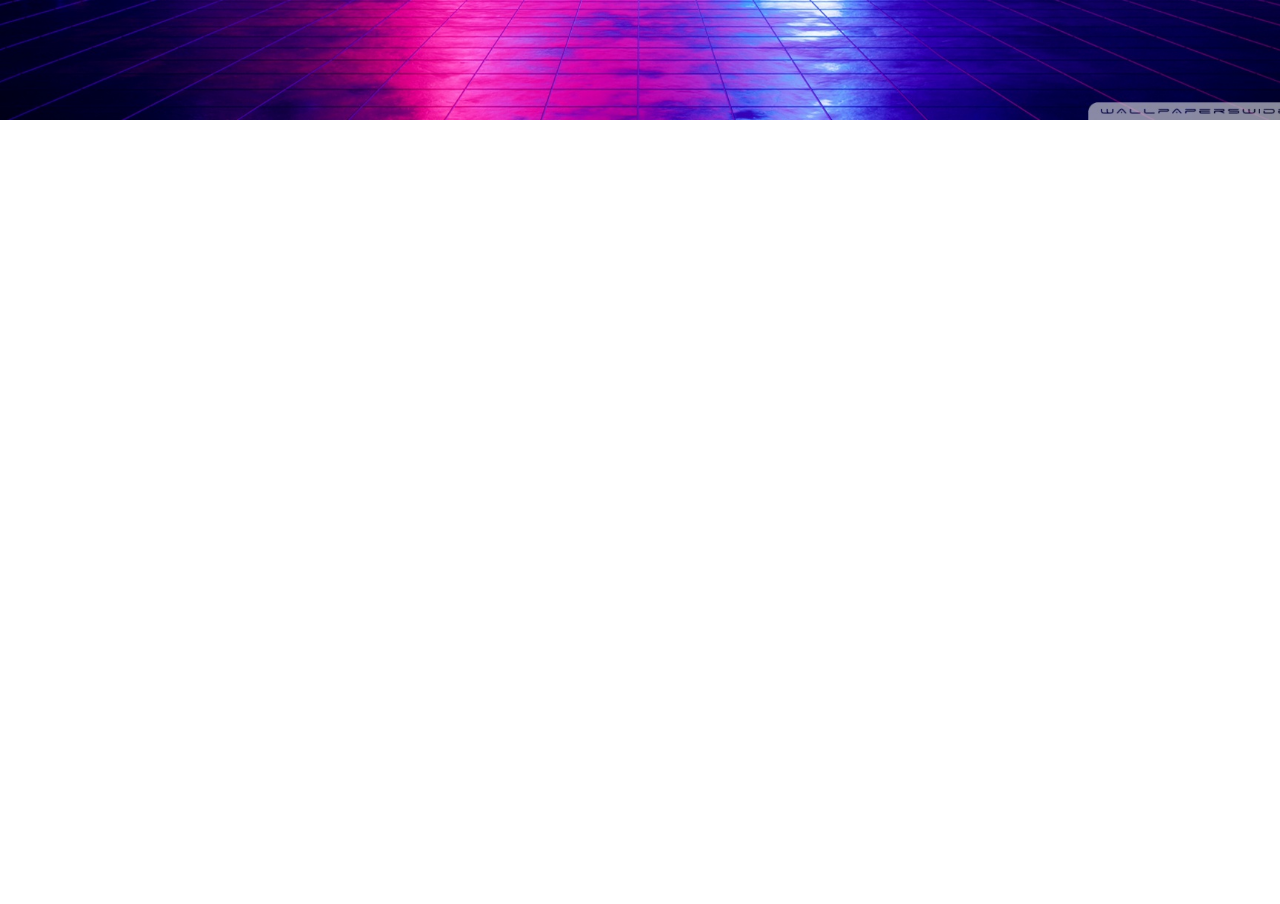
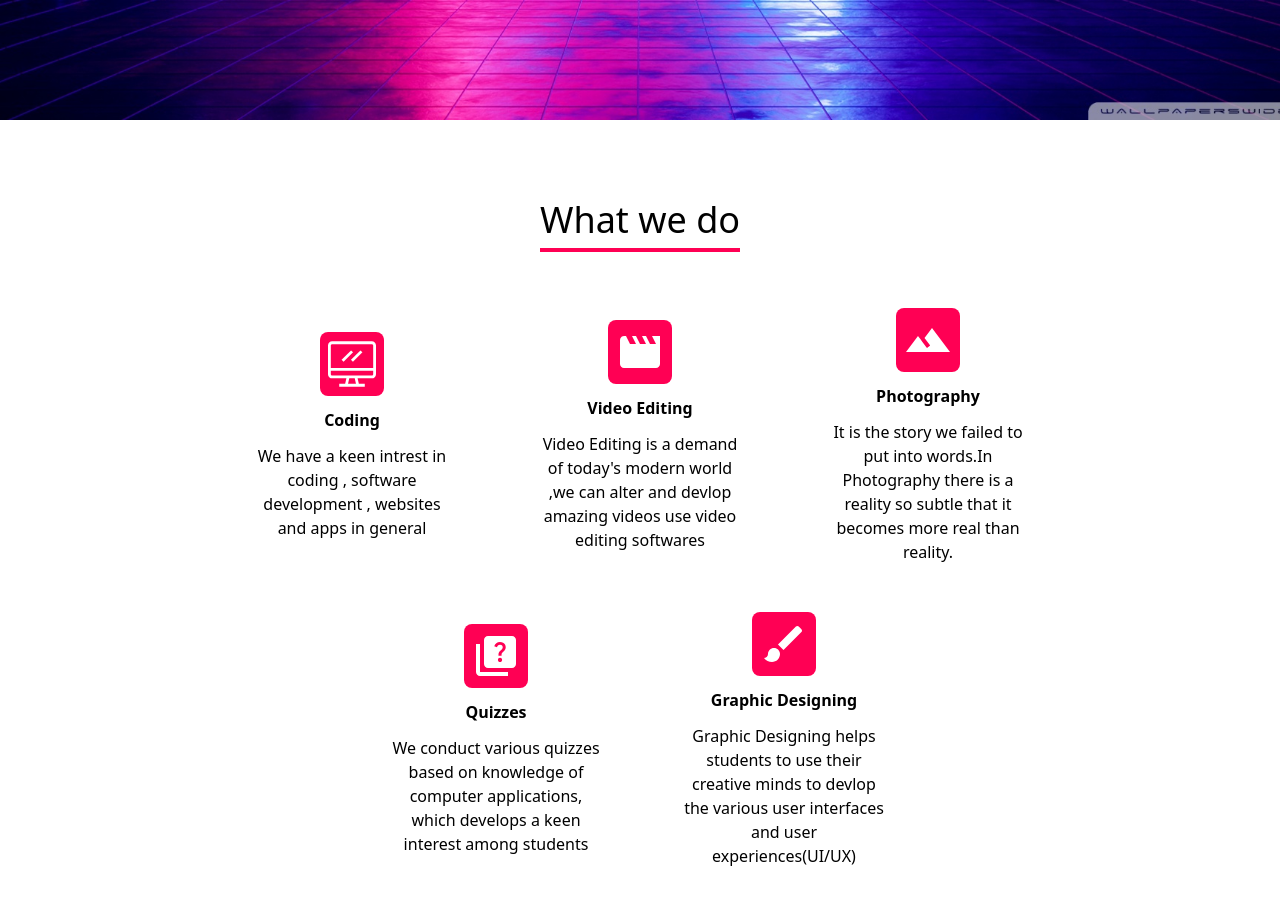
Before and after one commit to namanArora1022/thebyteknights, a React (Create React App) app: page / in a window 1280 px wide. Shown: the part 680-1584 px from the top of the page. Before the commit the page ends 800 px from the top, so only its background shows below. Built offline with nearby package versions, Linux system fonts and the light colour scheme; a web font is replaced by a local one.

Commit message:
what we do section done

```diff
--- /dev/null
+++ b/src/data/home/index.js
@@ -0,0 +1,38 @@
+import Coding from '../../assets/home/features/work.svg';
+import Video from '../../assets/home/features/video.svg';
+import Photo from '../../assets/home/features/photo.svg';
+import Quiz from '../../assets/home/features/quiz.svg';
+import Design from '../../assets/home/features/design.svg';
+
+export const features = [
+    {
+        id: 1,
+        name: 'Coding',
+        img: Coding,
+        description: 'We have a keen intrest in coding , software development , websites and apps in general'
+    },
+    {
+        id: 2,
+        name: 'Video Editing',
+        img: Video,
+        description: `Video Editing is a demand of today's modern world ,we can alter and devlop amazing videos use video editing softwares`
+    },
+    {
+        id: 3,
+        name: 'Photography',
+        img: Photo,
+        description: `It is the story we failed to put into words.In Photography there is a reality so subtle that it becomes more real than reality.`
+    },
+    {
+        id: 4,
+        name: 'Quizzes',
+        img: Quiz,
+        description: 'We conduct various quizzes based on knowledge of computer applications, which develops a keen interest among students'
+    },
+    {
+        id: 5,
+        name: 'Graphic Designing',
+        img: Design,
+        description: 'Graphic Designing helps students to use their creative minds to devlop the various user interfaces and user experiences(UI/UX)'
+    },
+];
--- a/src/pages/Home.jsx
+++ b/src/pages/Home.jsx
@@ -1,16 +1,32 @@
 import React from 'react';
+
+import { features } from '../data/home';
 
 const Home = () => {
     return (
         <div>
             {/* Landing */}
             <main className='h-screen bg-home-landing bg-no-repeat bg-cover sm:bg-center text-white flex justify-center items-center flex-col pt-32'>
-                {/* <div className='h-screen bg-gray-900 opacity-70 '>
-
-                </div> */}
                 <h1 className="font-Rancho text-8xl text-center md:text-9xl">The Byte Knights</h1>
                 <h2 className="font-Rancho text-5xl text-center md:text-7xl mb-10">To Live to Learn</h2>
             </main>
+            {/* What we do */}
+            <section className='flex justify-center items-center flex-col py-20 md:px-36 px-20'>
+                <h2 className='text-4xl Pink-border mb-8'>What we do</h2>
+                <div className='flex flex-wrap justify-center items-center'>
+                    {features.map(feature => (
+                        <div key={feature.id} className='flex flex-col justify-center items-center my-6 mx-10'>
+                            <img
+                            className='object-cover h-16 p-2 rounded-lg bg-Pink'
+                            src={feature.img}
+                            alt={feature.name}
+                            />
+                            <h3 className='my-3 font-semibold'>{feature.name}</h3>
+                            <p className='w-52 text-center'>{feature.description}</p>
+                        </div>
+                    ))}
+                </div>
+            </section>
         </div>
     )
 }
```
Also changed, not shown: src/assets/home/features/work.svg (added).
